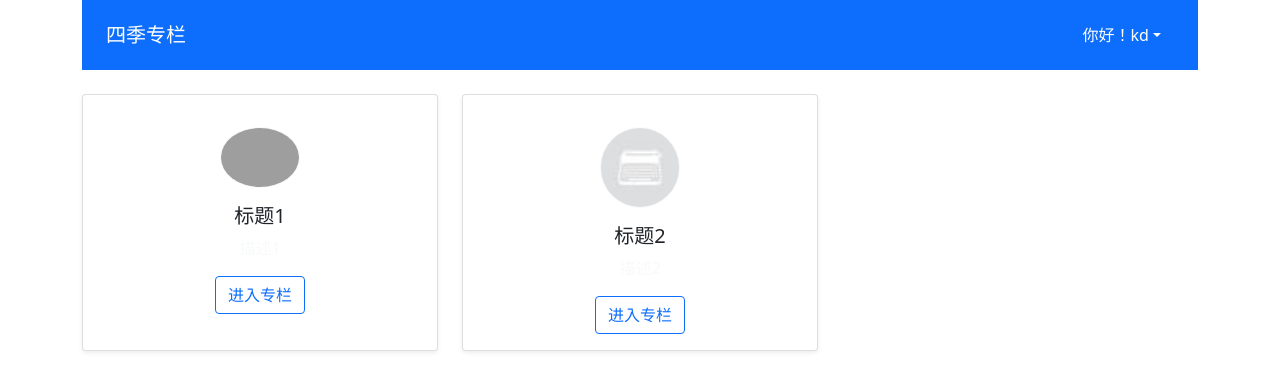
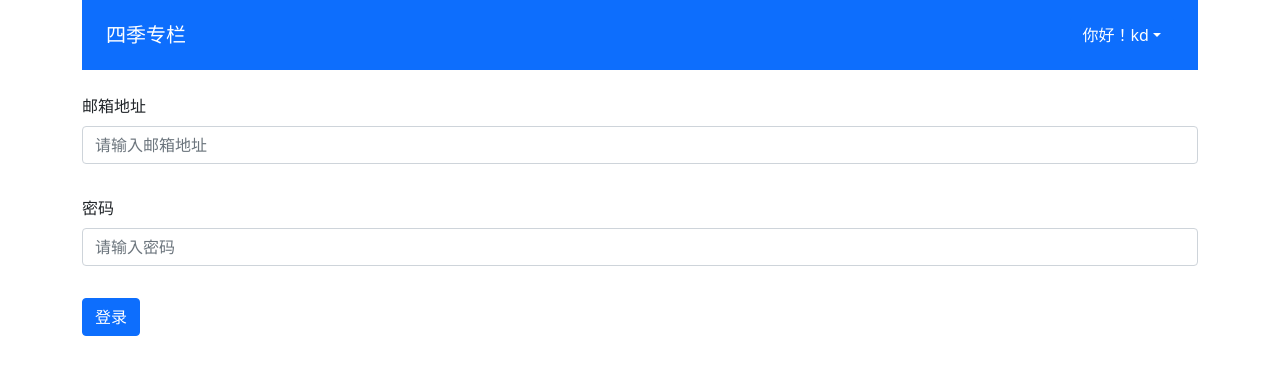
Before and after one commit to auoHan/vue3-still-life-column, a Vue app: page / in a window 1280 px wide. Shown: the top 390 px of the page. Built offline with nearby package versions, Linux system fonts and the light colour scheme; grey boxes are pictures that could not be loaded.

Commit message:
引入ValidateInput并传值

```diff
--- a/src/App.vue
+++ b/src/App.vue
@@ -1,15 +1,28 @@
 <template>
   <div class="container">
     <GlobalHeader :currentUser="currentUser"></GlobalHeader>
-    <ColumnList :list="list"></ColumnList>
+    <!--<ColumnList :list="list"></ColumnList>-->
+    <form>
+      <div class="mb-3">
+        <label class="form-label">邮箱地址</label>
+        <ValidateInput v-model="emailValue" :rules="emailRules" placeholder="请输入邮箱地址" type="text"></ValidateInput>
+      </div>
+      <div class="mb-3">
+        <label class="form-label">密码</label>
+        <ValidateInput v-model="passwordValue" :rules="passwordRules" placeholder="请输入密码"
+                       type="password"></ValidateInput>
+      </div>
+      <button class="btn btn-primary" type="submit">登录</button>
+    </form>
   </div>
 </template>
 
 <script setup lang="ts">
 
-import {reactive} from 'vue'
-import ColumnList, {ColumnProps} from '@/components/ColumnList.vue'
+import {reactive, ref} from 'vue'
+import {ColumnProps} from '@/components/ColumnList.vue'
 import GlobalHeader, {UserProps} from '@/components/GlobalHeader.vue'
+import ValidateInput, {RulesProp} from '@/components/ValidateInput.vue'
 
 const list = reactive<ColumnProps[]>([
   {
@@ -32,6 +45,15 @@ const currentUser = reactive<UserProps>(
     id: 1
   }
 )
+const emailRules: RulesProp = [
+  {type: 'required', message: '电子邮箱地址不能为空'},
+  {type: 'email', message: '请输入正确的电子邮箱格式'}
+]
+const passwordRules: RulesProp = [
+  {type: 'required', message: '密码不能为空'},
+  {type: 'password', message: '请输入正确的密码格式(以字母开头，长度在6-18之间)'}
+]
+const emailValue = ref(null)
 </script>
 
 <style lang="scss" scoped>
```
